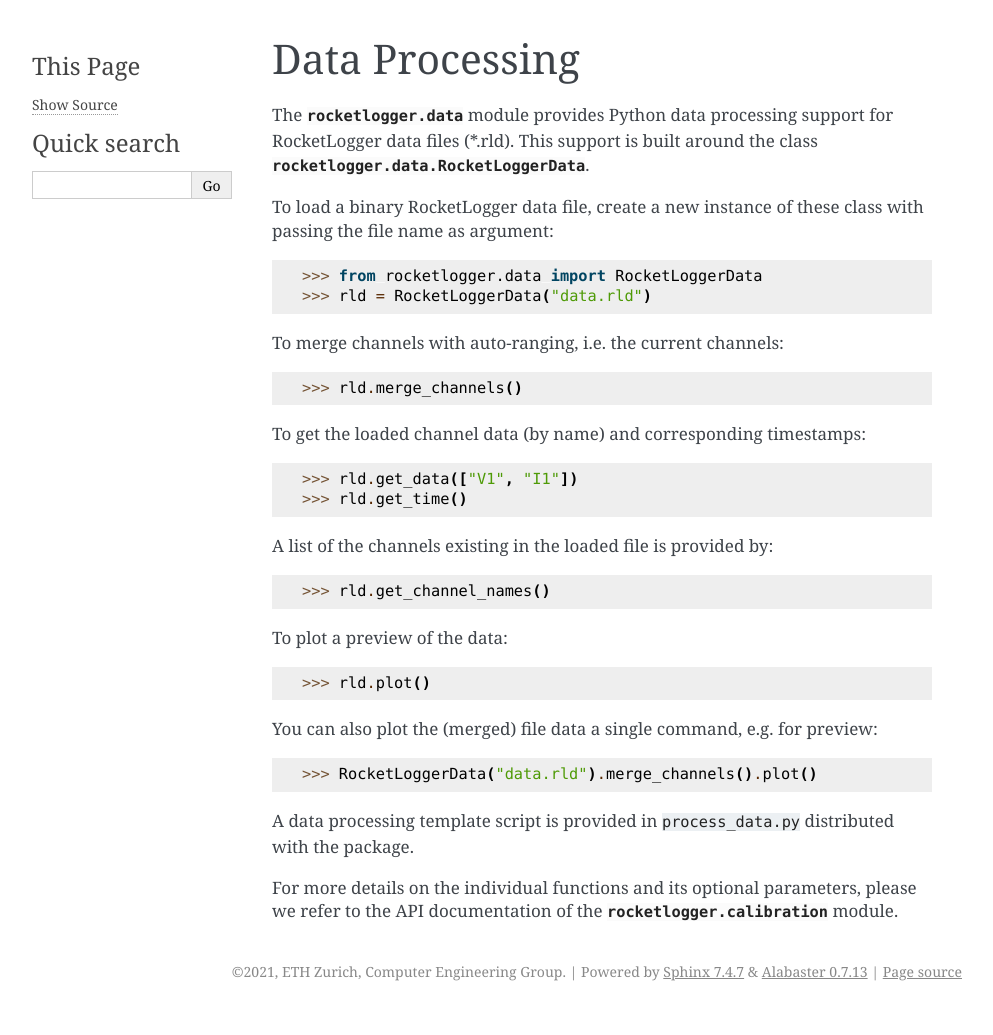
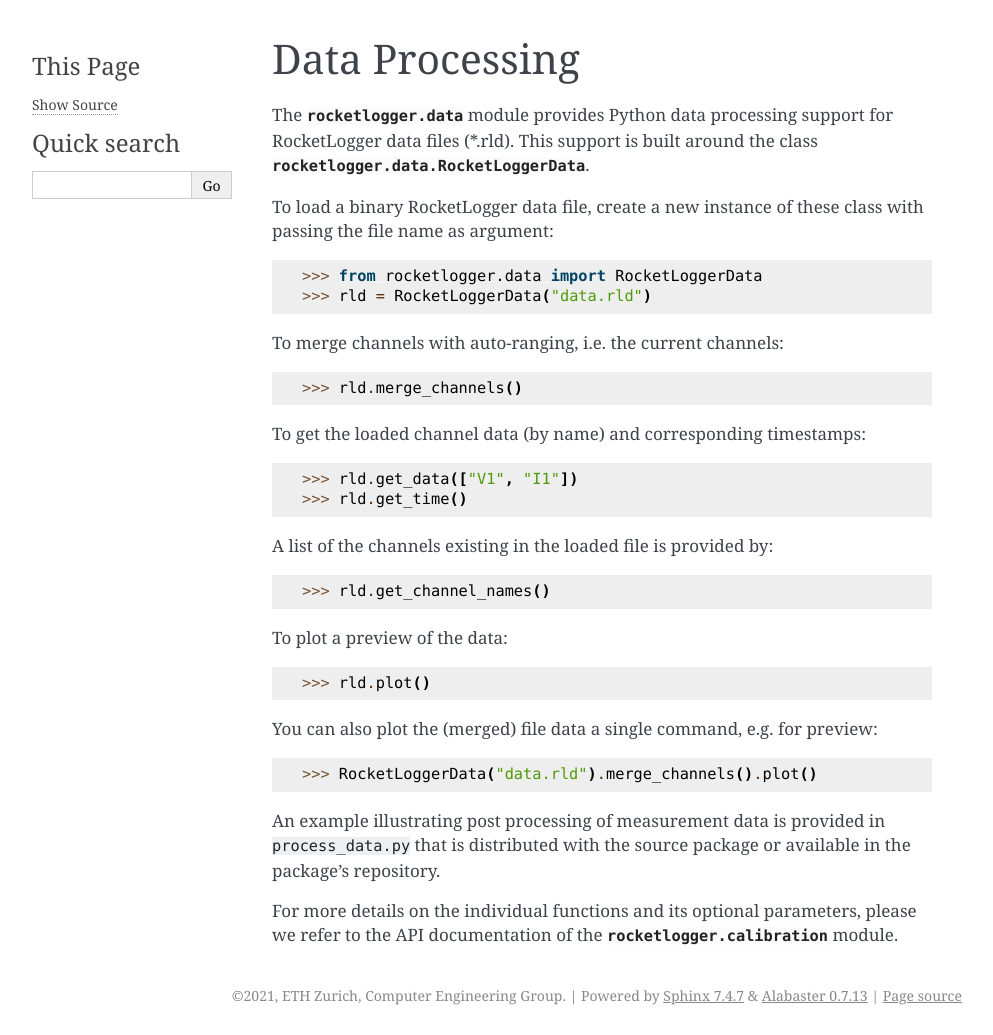
Before and after one commit to ETHZ-TEC/RocketLogger, a Sphinx documentation site: the page built from script/python/docs/data.rst, in a window 1280 px wide. Shown: the whole page, without its empty margins (148-1141 px from the left). Built offline with Sphinx 7.4.7, drawn with Linux system fonts in a browser that asks for light colours; before the commit the page ends 1011 px from its top, so only the background shows below that.

Commit message:
update documentation to match package content

```diff
--- a/script/python/docs/data.rst
+++ b/script/python/docs/data.rst
@@ -50,8 +50,9 @@ You can also plot the (merged) file data a single command, e.g. for preview:
     >>> RocketLoggerData("data.rld").merge_channels().plot()
 
 
-A data processing template script is provided in ``process_data.py``
-distributed with the package.
+An example illustrating post processing of measurement data is provided in
+``process_data.py`` that is distributed with the source package or
+available in the package's repository.
 
 For more details on the individual functions and its optional parameters,
 please we refer to the API documentation of the
```
